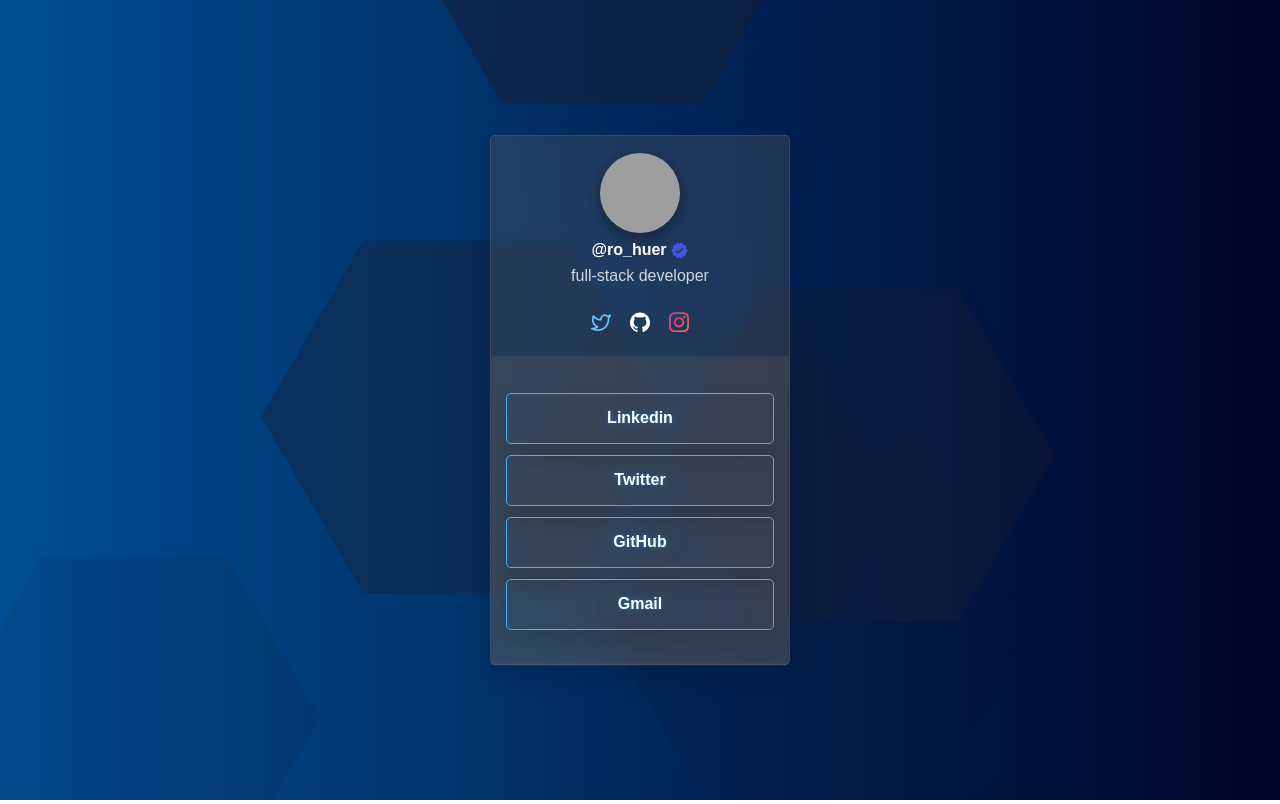
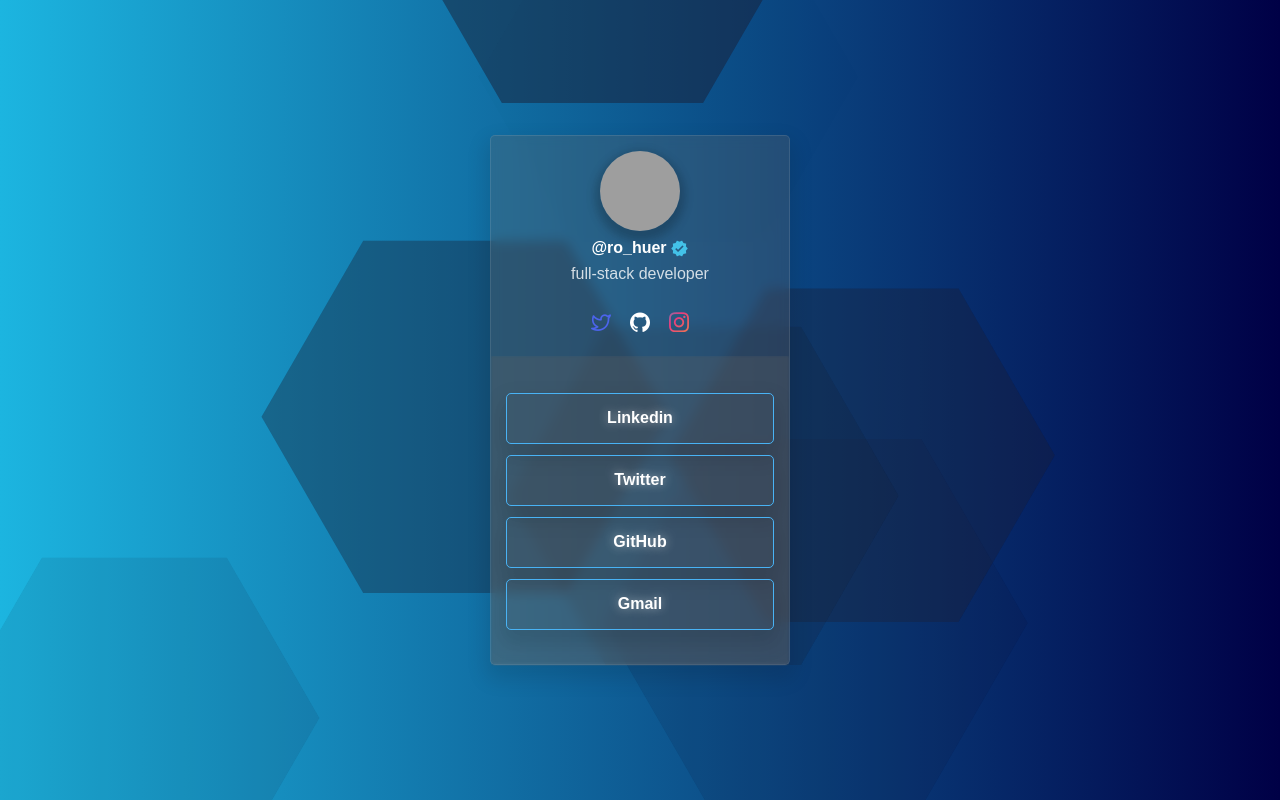
Before and after one commit to HuerRome/presentation-card, a plain HTML site: page index.html in a window 1280 px wide. Drawn offline with Linux system fonts and the light colour scheme; grey boxes are pictures that could not be loaded; files whose address does not match are found by name.

Commit message:
change background

```diff
--- a/style.css
+++ b/style.css
@@ -25,17 +25,16 @@
 #particles-js{
     width: 100%;
     height: 100vh;
-    background: linear-gradient(to right, #141e30, #243b55);
-    background: #0F2027;
-    background: -webkit-linear-gradient(to right, #2C5364, #203A43, #0F2027);
-    background: linear-gradient(to right, #2C5364, #203A43, #0F2027);
     background: #000428;  /* fallback for old browsers */
     background: -webkit-linear-gradient(to right, #004e92, #000428);  /* Chrome 10-25, Safari 5.1-6 */
     background: linear-gradient(to right, #004e92, #000428); /* W3C, IE 10+/ Edge, Firefox 16+, Chrome 26+, Opera 12+, Safari 7+ */
+
+    background: #000046;  /* fallback for old browsers */
+    background: -webkit-linear-gradient(to right, #1CB5E0, #000046);  /* Chrome 10-25, Safari 5.1-6 */
+    background: linear-gradient(to right, #1CB5E0, #000046); /* W3C, IE 10+/ Edge, Firefox 16+, Chrome 26+, Opera 12+, Safari 7+ */
+
 }
-/*h1{position: absolute;top: 50%;left: 50%;
-    transform: translate(-50%, -50%);font-size: 80px;color: white;
-}*/
+
 .container{
     width: 300px;
     height: 530px;
@@ -92,15 +91,14 @@
 .image div{
     display: flex;
     gap: 19px;
-    margin-top: 2px;
 }
 .image div a{
-    font-size: 40px;
+    font-size: 44px;
 }
 
 /*-----------------texto con animación-----------------*/
 .icon-twitter{
-    color: #6bc4ff;
+    color: #4c64ec;
 }
 
 .icon-instagram{
@@ -123,6 +121,11 @@
     color: #ffff;
 }
 
+.icon-verified{
+    color: #43c2e9;
+    font-size: 18px;
+}
+
 .links a{
     width: 90%;
     height: 51px;
@@ -132,21 +135,8 @@
     justify-content: center;
     align-items: center;
     font-weight: bold;
-	text-shadow:
-		0 0 5px rgba(0,178,255,0.25),
-		0 0 10px rgba(0,178,255,0.25),
-		0 0 20px rgba(0,178,255,0.25),
-		0 0 40px rgba(38,104,127,0.25),
-		0 0 80px rgba(38,104,127,0.25),
-		0 0 90px rgba(38,104,127,0.25),
-		0 0 100px rgba(38,104,127,0.25),
-		0 0 140px rgba(38,104,127,0.25),
-		0 0 180px rgba(38,104,127,0.25);
-}
+    text-shadow: 0px 0px 10px rgba(255, 255, 255, .5);
 
-.icon-verified{
-    color: #4354e9;
-    font-size: 18px;
 }
 
 /*------------botones--------------*/
```
